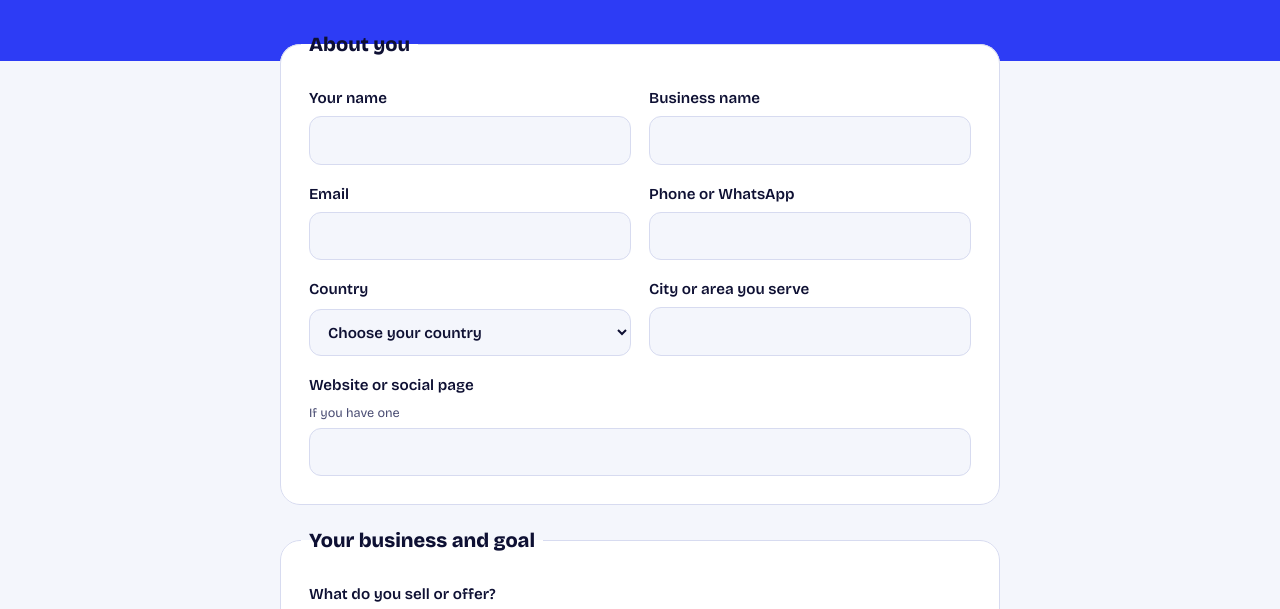
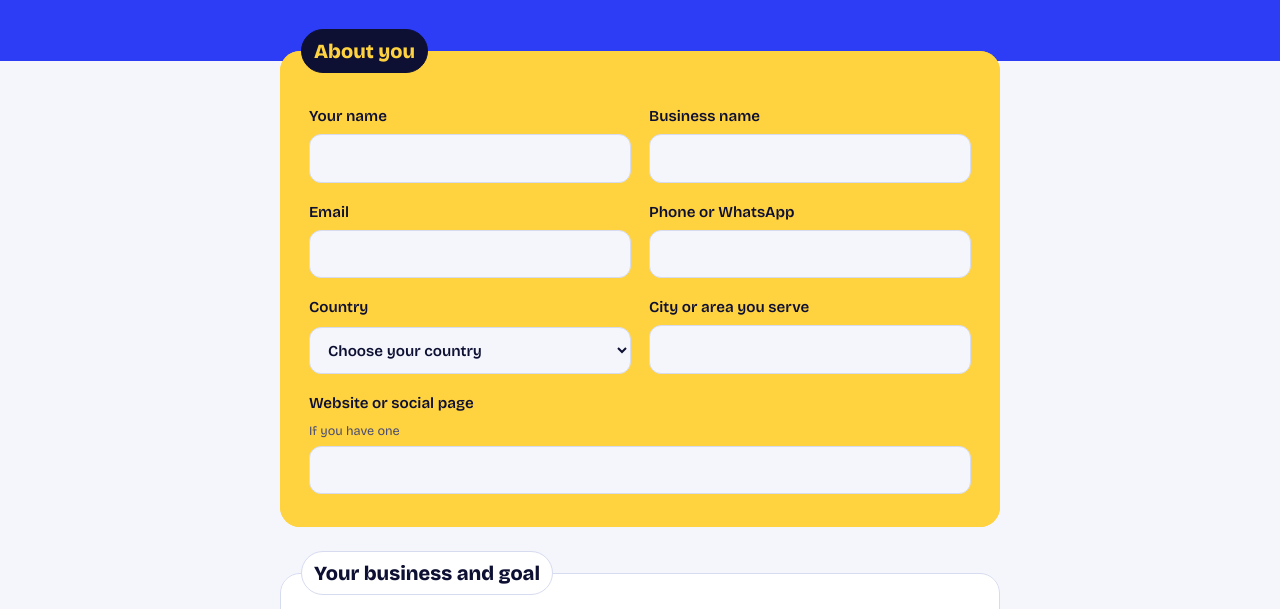
Before and after one commit to Onitolobabatunde/babs-folio, a plain HTML site: page form.html in a window 1280 px wide. Shown: the part 176-785 px from the top of the page. Drawn offline with nearby package versions, Linux system fonts and the light colour scheme.

Commit message:
Style form section headings
Co-authored-by: Copilot <223556219+Copilot@users.noreply.github.com>

```diff
--- a/form.html
+++ b/form.html
@@ -16,8 +16,10 @@ body{font-family:'Bricolage Grotesque',system-ui,sans-serif;background:var(--bg)
 .top h1{font-size:clamp(2rem,6vw,3rem);line-height:1.05;letter-spacing:-.03em}
 .top p{margin-top:14px;font-size:1.1rem;color:#e9ebff}
 form{margin:-32px auto 60px;width:min(720px,100% - 40px)}
-fieldset{border:1px solid var(--line);background:var(--surface);border-radius:20px;padding:28px;margin-bottom:20px;display:grid;gap:18px}
-legend{font-size:1.25rem;font-weight:800;padding:0 8px;margin-left:-8px}
+fieldset{border:1px solid var(--line);background:var(--surface);border-radius:20px;padding:28px;margin-bottom:24px;display:grid;gap:18px}
+fieldset:first-of-type{background:var(--sun);border-color:var(--sun);padding:32px 28px}
+legend{font-size:1.25rem;font-weight:800;padding:6px 12px;margin-left:-8px;background:var(--surface);border:1px solid var(--line);border-radius:999px}
+fieldset:first-of-type legend{background:var(--ink);color:var(--sun);border-color:var(--ink)}
 label{display:grid;gap:6px;font-weight:600;font-size:.95rem}
 label small{font-weight:400;color:var(--muted)}
 input,select,textarea{font:inherit;color:var(--ink);background:var(--bg);border:1px solid var(--line);border-radius:12px;padding:12px 14px;width:100%}
```
